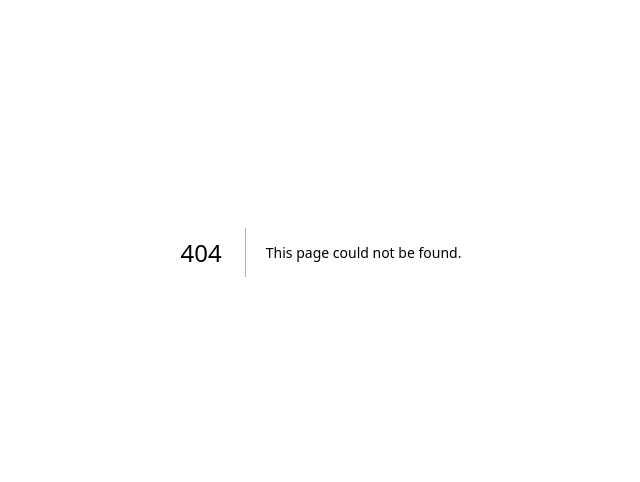
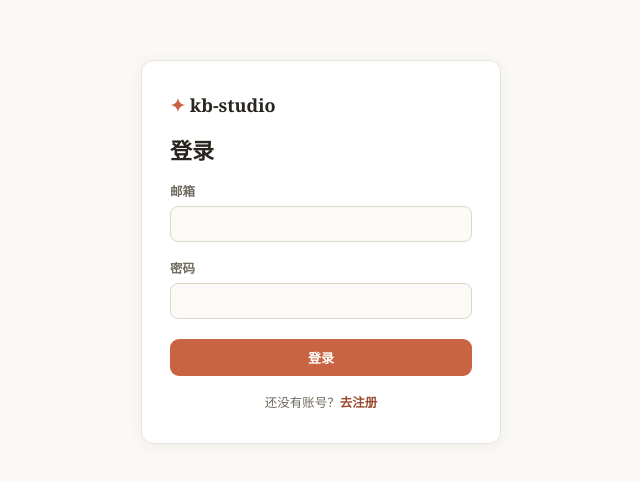
Before and after one commit to Spider615/kb-studio, a Next.js app in the folder apps/web/: page /login in a window 1280 px wide. Before the commit this address had no page. Shown: the part 148-630 px from the top of the page, without its empty margins (319-959 px from the left). Built offline with nearby package versions, Linux system fonts and the light colour scheme.

Commit message:
feat(auth): 登录/注册页（Claude 暖色风）

```diff
--- a/apps/web/app/globals.css
+++ b/apps/web/app/globals.css
@@ -310,3 +310,23 @@ details.det summary{font-size:12px;color:var(--text-3);cursor:pointer;}
 .group-tag-wrap{position:relative;}
 .pill.group-tag{cursor:pointer;background:var(--accent-soft);color:var(--accent-text);border:0;}
 .pill.group-tag .caret-sm{font-size:9px;margin-left:2px;}
+
+/* ===== 登录 / 注册 ===== */
+.auth-wrap{min-height:100vh;display:flex;align-items:center;justify-content:center;background:var(--bg);padding:24px;}
+.auth-card{width:100%;max-width:360px;background:var(--surface);border:1px solid var(--border);
+  border-radius:var(--radius);padding:32px 28px;box-shadow:0 2px 16px rgba(60,50,30,.06);
+  display:flex;flex-direction:column;gap:16px;}
+.auth-brand{font-family:var(--font-serif);font-size:18px;font-weight:600;color:var(--text);}
+.auth-brand .mark{color:var(--accent);}
+.auth-title{font-family:var(--font-serif);font-size:22px;font-weight:600;margin:0;color:var(--text);}
+.auth-field{display:flex;flex-direction:column;gap:6px;}
+.auth-field span{font-size:12.5px;color:var(--text-2);font-weight:600;}
+.auth-field input{border:1px solid var(--border-strong);border-radius:8px;padding:9px 11px;
+  font-size:14px;background:var(--surface-2);color:var(--text);outline:none;}
+.auth-field input:focus{border-color:var(--accent);background:var(--surface);}
+.auth-submit{width:100%;justify-content:center;margin-top:4px;}
+.auth-err{background:var(--accent-soft);color:var(--accent-text);font-size:12.5px;
+  padding:8px 11px;border-radius:8px;}
+.auth-alt{font-size:12.5px;color:var(--text-2);text-align:center;}
+.auth-alt a{color:var(--accent-text);font-weight:600;text-decoration:none;}
+.auth-alt a:hover{text-decoration:underline;}
--- /dev/null
+++ b/apps/web/app/login/page.tsx
@@ -0,0 +1,4 @@
+import AuthForm from "../../components/AuthForm";
+export default function LoginPage() {
+  return <AuthForm mode="login" />;
+}
--- /dev/null
+++ b/apps/web/app/register/page.tsx
@@ -0,0 +1,4 @@
+import AuthForm from "../../components/AuthForm";
+export default function RegisterPage() {
+  return <AuthForm mode="register" />;
+}
--- /dev/null
+++ b/apps/web/components/AuthForm.tsx
@@ -0,0 +1,84 @@
+"use client";
+import { useState } from "react";
+import { useRouter } from "next/navigation";
+import Link from "next/link";
+
+export default function AuthForm({ mode }: { mode: "login" | "register" }) {
+  const router = useRouter();
+  const [email, setEmail] = useState("");
+  const [password, setPassword] = useState("");
+  const [err, setErr] = useState<string | null>(null);
+  const [busy, setBusy] = useState(false);
+  const isLogin = mode === "login";
+
+  async function submit(e: React.FormEvent) {
+    e.preventDefault();
+    setErr(null);
+    if (!isLogin && password.length < 8) {
+      setErr("密码至少 8 位");
+      return;
+    }
+    setBusy(true);
+    try {
+      const res = await fetch(`/api/auth/${isLogin ? "login" : "register"}`, {
+        method: "POST",
+        headers: { "content-type": "application/json" },
+        body: JSON.stringify({ email, password }),
+      });
+      const json = await res.json().catch(() => ({}));
+      if (!res.ok) {
+        setErr(json?.error ?? "操作失败");
+        return;
+      }
+      router.push("/");
+      router.refresh();
+    } catch {
+      setErr("网络错误，请重试");
+    } finally {
+      setBusy(false);
+    }
+  }
+
+  return (
+    <div className="auth-wrap">
+      <form className="auth-card" onSubmit={submit}>
+        <div className="auth-brand">
+          <span className="mark">✦</span> kb-studio
+        </div>
+        <h1 className="auth-title">{isLogin ? "登录" : "注册"}</h1>
+        <label className="auth-field">
+          <span>邮箱</span>
+          <input
+            type="email"
+            autoComplete="email"
+            value={email}
+            onChange={(e) => setEmail(e.target.value)}
+            required
+          />
+        </label>
+        <label className="auth-field">
+          <span>密码</span>
+          <input
+            type="password"
+            autoComplete={isLogin ? "current-password" : "new-password"}
+            value={password}
+            onChange={(e) => setPassword(e.target.value)}
+            required
+            minLength={isLogin ? undefined : 8}
+          />
+        </label>
+        {err && <div className="auth-err">{err}</div>}
+        <button type="submit" className="btn primary auth-submit" disabled={busy}>
+          {busy ? "请稍候…" : isLogin ? "登录" : "注册"}
+        </button>
+        <div className="auth-alt">
+          {isLogin ? (
+            <>还没有账号？<Link href="/register">去注册</Link></>
+          ) : (
+            <>已有账号？<Link href="/login">去登录</Link></>
+          )}
+        </div>
+      </form>
+    </div>
+  );
+}
```
